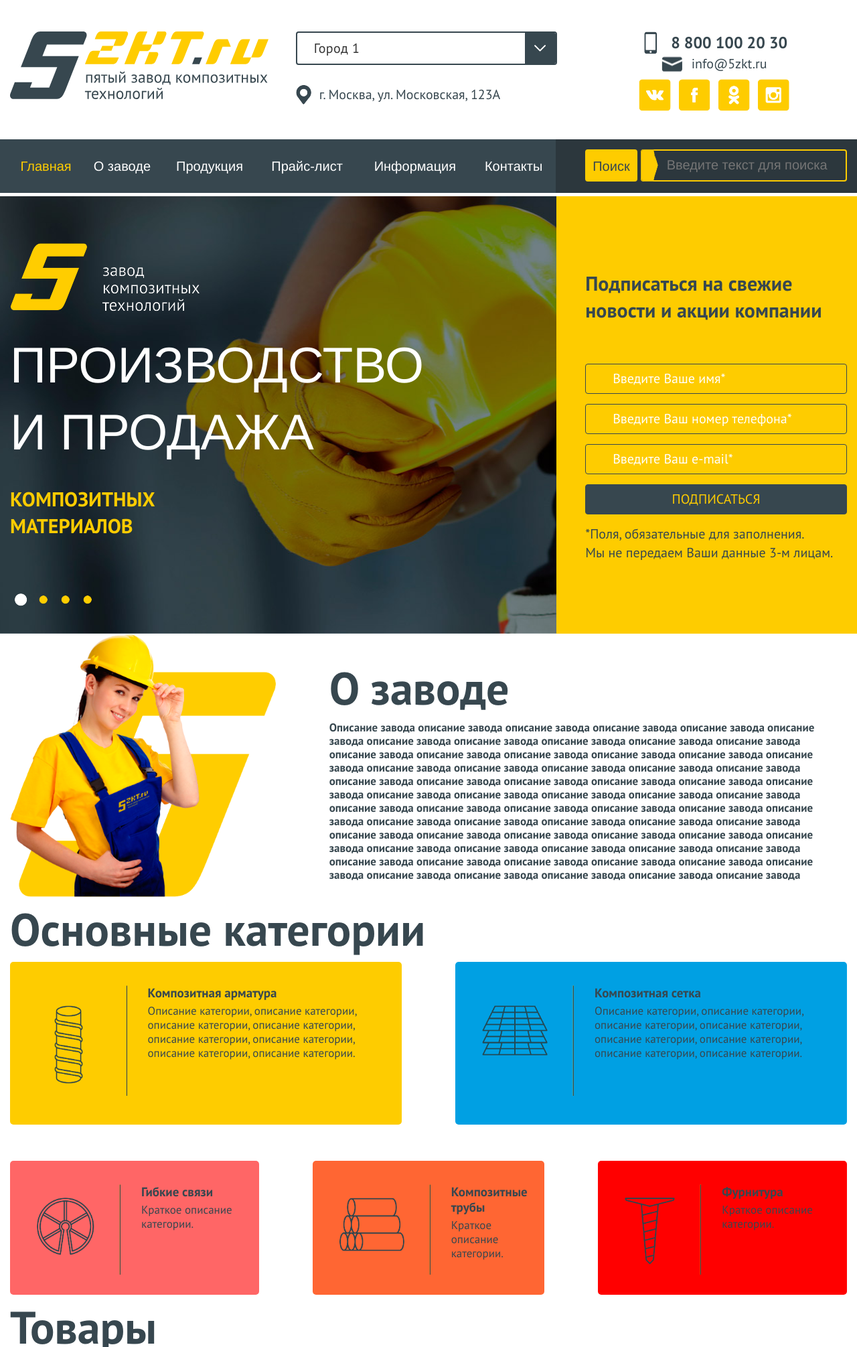
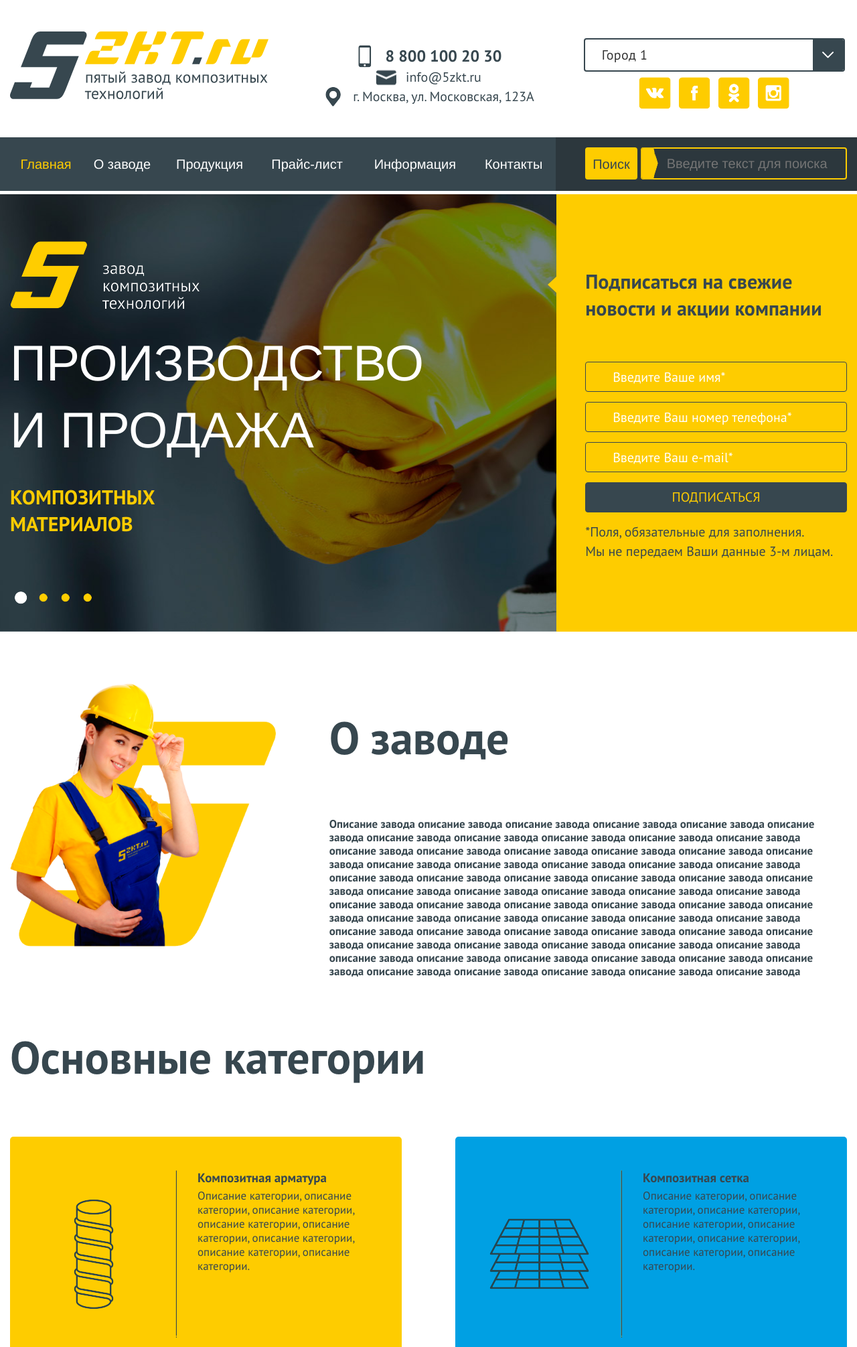
Before and after one commit to anzarshtemp/anzarshtemp.github.io, a PHP site: page / in a window 1280 px wide. Shown: the top 2011 px of the page at 67% size. Run offline with PHP 8.4, Linux system fonts and the light colour scheme.

Commit message:
корректировки

```diff
--- a/app/includes/block1.php
+++ b/app/includes/block1.php
@@ -49,7 +49,7 @@
 			</div>
 		</div>
 	</div>
-	<div class="az-form">
+	<div class="az-form hidden-sm hidden-xs">
 		<div class="az-form-inner-margin-left"></div>
 		<div class="az-form-inner">
 			<span class="az-form-title">Подписаться на свежие новости и акции компании</span>
--- a/app/includes/block3.php
+++ b/app/includes/block3.php
@@ -7,10 +7,11 @@
 				<h2 class="ah-aboutus-title">Основные категории</h2>
 	    	</div>
 	    	<div class="clearfix"></div>
-			<div class="col-lg-6 col-md-6 col-sm-12 col-xs-12">
-				<div class="ah-maincat-wrapp ah-maincat-left ah-maincat-height">
+			<div class="col-lg-6 col-md-6 col-sm-12 col-xs-12 az-pad-right">
+				<!--  ah-maincat-left ah-maincat-height -->
+				<div class="ah-maincat-wrapp ah-maincat-left">
 					<div class="ah-maincat-imgbox">
-						<img src="img/b3_1.png" style="width: 43px; height: 117px" alt="composite rebar">
+						<img src="img/b3_1.png" alt="composite rebar">
 					</div>
 					<div class="ah-maincat-textbox">
 						<span class="ah-maincat-span">Композитная арматура</span>
@@ -18,10 +19,11 @@
 					</div>
 				</div>
 			</div>
-			<div class="col-lg-6 col-md-6 col-sm-12 col-xs-12">
-				<div class="ah-maincat-wrapp ah-maincat-right ah-maincat-height">
+			<div class="col-lg-6 col-md-6 col-sm-12 col-xs-12 az-pad-left">
+				<!--  ah-maincat-right ah-maincat-height -->
+				<div class="ah-maincat-wrapp ah-maincat-right">
 					<div class="ah-maincat-imgbox">
-						<img src="img/b3_2.png" style="width: 98px; height: 75px" alt="composite mesh">
+						<img src="img/b3_2.png" alt="composite mesh">
 					</div>
 					<div class="ah-maincat-textbox">
 						<span class="ah-maincat-span">Композитная сетка</span>
@@ -32,38 +34,44 @@
 
 			<div class="clearfix"></div>
 
-			<div class="col-lg-4 col-md-4 col-sm-12 col-xs-12">
+			<div class="col-lg-4 col-md-12 col-sm-12 col-xs-12">
+				<!-- <div class="ah-maincat-outer"> -->
 					<div class="ah-maincat-wrapp ah-maincat-lit1">
 						<div class="ah-maincat-imgbox1">
-						<img src="img/b3_3.png" style="width: 86px; height: 86px" alt="flexible communications">
+							<img src="img/b3_3.png" alt="flexible communications">
 						</div>
 						<div class="ah-maincat-textbox1">
 							<span class="ah-maincat-span">Гибкие связи</span>
 							<p class="ah-maincat-taxt">Краткое описание категории.</p>
 						</div>
 					</div>
+				<!-- </div> -->
 			</div>
-			<div class="col-lg-4 col-md-4 col-sm-12 col-xs-12">
+			<div class="col-lg-4 col-md-12 col-sm-12 col-xs-12">
+				<!-- <div class="ah-maincat-outer"> -->
 					<div class="ah-maincat-wrapp ah-maincat-lit2">
 						<div class="ah-maincat-imgbox1">
-						<img src="img/b3_4.png" style="width: 97px; height: 80px" alt="Composite pipes">
+							<img src="img/b3_4.png" alt="Composite pipes">
 						</div>
 						<div class="ah-maincat-textbox1">
 							<span class="ah-maincat-span">Композитные трубы</span>
 							<p class="ah-maincat-taxt">Краткое описание категории.</p>
 						</div>
 					</div>
+				<!-- </div> -->
 			</div>
-			<div class="col-lg-4 col-md-4 col-sm-12 col-xs-12">
+			<div class="col-lg-4 col-md-12 col-sm-12 col-xs-12">
+				<!-- <div class="ah-maincat-outer"> -->
 					<div class="ah-maincat-wrapp ah-maincat-lit3">
 						<div class="ah-maincat-imgbox1">
-						<img src="img/b3_5.png" style="width: 75px; height: 100px" alt="findings">
+							<img src="img/b3_5.png" alt="findings">
 						</div>
 						<div class="ah-maincat-textbox1">
 							<span class="ah-maincat-span">Фурнитура</span>
 							<p class="ah-maincat-taxt">Краткое описание категории.</p>
 						</div>
 					</div>
+				<!-- </div> -->
 			</div>
 		</div>
 	</div>
--- a/app/includes/block6.php
+++ b/app/includes/block6.php
@@ -1,6 +1,6 @@
 <div class="clearfix"></div>
 
-<section class="ah-comparative-box">
+<section class="ah-comparative-box hidden-xs">
     <div class="container-fluid">
     	<div class="row">
 			<div class="col-lg-12 col-md-12 col-sm-12 col-xs-12">
--- a/app/includes/header.php
+++ b/app/includes/header.php
@@ -7,7 +7,16 @@
 				</div>
 			</div>
 			<div class="col-lg-4 col-md-4 col-sm-4 col-xs-12">
-				<div class="az-header-middle">
+				<div class="az-header-middle az-margin-top30 az-sm-margin-top17">
+					<div class="az-info-left">
+						<a href="tel:88001002030" class="az-phone">8 800 100 20 30</a><br>
+						<a href="mailto:info@5zkt.ru" class="az-email">info@5zkt.ru</a><br>
+						<span class="az-city">г. Москва, ул. Московская, 123А</span>
+					</div>
+				</div>
+			</div>
+			<div class="col-lg-4 col-md-4 col-sm-4 col-xs-12">
+				<div class="az-info az-margin-top10 clearfix">
 					<div class="az-select az-right az-select_style az-margin-top10">
 						<select>
 							<option value="1">Город 1</option>
@@ -17,15 +26,6 @@
 							<option value="5">Город 5</option>
 							<option value="6">Город 6</option>
 						</select>
-					</div>
-					<span class="az-city az-margin-top30 az-sm-margin-top17">г. Москва, ул. Московская, 123А</span>
-				</div>
-			</div>
-			<div class="col-lg-4 col-md-4 col-sm-4 col-xs-12">
-				<div class="az-info az-margin-top10 clearfix">
-					<div class="az-info-left pull-left">
-						<a href="tel:88001002030" class="az-phone">8 800 100 20 30</a><br>
-						<a href="mailto:info@5zkt.ru" class="az-email">info@5zkt.ru</a>
 					</div>
 					<div class="az-info-soc az-margin-top8">
 						<a href="#" class="az-vk"></a>
--- a/app/sass/_media.sass
+++ b/app/sass/_media.sass
@@ -62,17 +103,17 @@
 		font-size: 68px
 	.ah-maincat-imgbox
 		&::before
-			height: 165px
+			// height: 165px
 	.ah-maincat-height
 		height: 243px
 	.ah-maincat-left
-		margin-right: 25px
+		// margin-right: 25px
 	.ah-maincat-right
-		margin-left: 25px
-		margin-bottom: 27px
+		// margin-left: 25px
+		// margin-bottom: 27px
 	.ah-maincat-imgbox1
 		&::before
-			height: 135px
+			// height: 135px
 	/**/
 
 
@@ -83,18 +124,18 @@
 			a
 				padding: 10px 20px 10px 79px
 	.ah-maincat-lit1
-		margin-right: 25px
+		// margin-right: 25px
 	.ah-maincat-lit2
-		margin-left: 25px
-		margin-right: 25px
+		// margin-left: 25px
+		// margin-right: 25px
 	.ah-maincat-lit3
-		margin-left: 25px
+		// margin-left: 25px
 	/**/
 
 @media only screen and (min-width : 1250px)
 	.ah-maincat-imgbox1
-		padding: 0px 40px
-		padding-top: 20px
+		// padding: 0px 40px
+		// padding-top: 20px
 
 @media only screen and (min-width : 1300px)
 	.ah-maincat-span
--- a/app/sass/_style.sass
+++ b/app/sass/_style.sass
@@ -29,7 +29,10 @@ li
 	position: relative
 	cursor: pointer
 	border-radius: 4px
+	text-align: left
 	max-width: 390px
+	margin-right: auto
+	margin-left: auto
 	/*overflow: hidden;*/
 
 .az-select select
@@ -102,7 +105,7 @@ li
 /*select*/
 
 .az-city
-	padding-left: 35px
+	padding-left: 45px
 	display: inline-block
 	font-size: 20px
 	font-family: "PT Sans"
@@ -113,7 +116,7 @@ li
 		position: absolute
 		top: 50%
 		transform: translate(0, -50%)
-		left: 0
+		left: 4px
 		width: 23px
 		height: 30px
 		background: url(../img/az-baloon.png) no-repeat left top
@@ -151,9 +154,10 @@ li
 		width: 31px
 		height: 23px
 		background: url(../img/az-envelope.png) no-repeat left top
-
+.az-info
+	text-align: center
 .az-info-soc
-	float: right
+	// float: right
 	a
 		display: inline-block
 		width: 48px
@@ -435,6 +439,18 @@ li
 	background: #fecc00
 	padding-right: 15px
 	padding-top: 110px
+	position: relative
+	&::before
+		position: absolute
+		top: 122px
+		left: -13px
+		border-right: 14px solid #fecc00
+		border-top: 13px solid transparent
+		border-bottom: 13px solid transparent
+		content: ''
+		width: 0
+		height: 0
+		z-index: 3
 	.az-form-inner-margin-left
 		width: 10%
 		max-width: 61px
@@ -652,8 +668,11 @@ li
 
 
 /*margin*/
+
 .az-margin-bottom65
 	margin-bottom: 65px
+.az-margin-top77
+	margin-top: 77px
 .az-margin-top60
 	margin-top: 60px
 .az-margin-top40
--- a/app/sass/main.sass
+++ b/app/sass/main.sass
@@ -10,9 +10,13 @@ h2
 	font-size: 48px
 	font-family: "PT Sans Bold", sans-serif
 	margin: 0
+	margin-bottom: 70px
 .no-padd
 	padding-left: 0
 	padding-right: 0
+.ah-aboutus
+	padding-top: 77px
+	padding-bottom: 70px
 .ah-aboutus-text
 	color: #37474f
 	font-size: 17px
@@ -24,33 +28,24 @@ h2
 	width: 100%
 	padding-top: 33px
 	padding-left: 50px
+.ah-maincat-outer
+	padding: 35px 0px
 .ah-maincat-wrapp
-	padding: 35px 0px
+	display: table
+	height: 350px
+	width: 100%
+	padding: 50px 0
+	// outline: 1px solid red
+	margin-bottom: 70px
 .ah-maincat-height
-	height: auto
+
 .ah-maincat-imgbox
 	position: relative
 	display: table-cell
-	width: 30%
-	vertical-align: top
-	padding: 0px 40px
-	padding-top: 30px
-	text-align: center
-	&::before
-		position: absolute
-		content: ""
-		background: url(../img/ah-border.png)
-		width: 3px
-		height: 100%
-		right: 0px
-		top: 0px
-.ah-maincat-imgbox1
-	position: relative
-	display: table-cell
-	width: 30%
-	vertical-align: top
-	padding: 0px 14px
-	padding-top: 20px
+	width: 250px
+	vertical-align: middle
+	// padding: 0px 40px
+	// padding-top: 30px
 	text-align: center
 	&::before
 		position: absolute
@@ -62,12 +57,29 @@ h2
 		top: 0px
 .ah-maincat-textbox
 	display: table-cell
-	width: 70%
+	// width: 70%
 	vertical-align: top
 	padding: 0px 30px 0px 30px
+.ah-maincat-imgbox1
+	position: relative
+	display: table-cell
+	width: 200px
+	vertical-align: middle
+	// padding: 0px 14px
+	// padding-top: 20px
+	text-align: center
+	&::before
+		position: absolute
+		content: ""
+		background: url(../img/ah-border.png)
+		width: 3px
+		height: 100%
+		right: 0px
+		top: 0px
+
 .ah-maincat-textbox1
 	display: table-cell
-	width: 70%
+	// width: 70%
 	vertical-align: top
 	padding: 0px 30px 0px 30px
 .ah-maincat-span
@@ -85,8 +97,8 @@ h2
 	font-family: "PT Sans", sans-serif
 	margin: 0
 .ah-maincat-lit1, .ah-maincat-lit2, .ah-maincat-lit3
-	height: 200px
-	margin-top: 27px
+	height: 290px
+	// margin-top: 27px
 .ah-maincat-lit1
 	background: #ff6666;
 	margin-right: 0px
@@ -100,16 +112,20 @@ h2
 	margin-left: 0px
 	background: #ff0000;
 	border-radius: 5px
+.az-pad-right
+	padding-right: 40px
+.az-pad-left
+	padding-left: 40px
 .ah-maincat-left
 	background: #fecc00
 	border-radius: 5px
-	margin-right: 0px
-	margin-bottom: 27px
+	// margin-right: 0px
+	// margin-bottom: 27px
 .ah-maincat-right
 	background: #00a0e3
 	border-radius: 5px
-	margin-left: 0px
-	margin-bottom: 0px
+	// margin-left: 0px
+	// margin-bottom: 0px
 .ah-product-marg_l
 	margin-left: 0
 .ah-product-marg_r
@@ -199,6 +215,9 @@ h2
 	color: #fecc00  !important
 	padding-bottom: 20px !important
 	padding-left: 78px !important
+.ah-comparative-box
+	padding-top: 135px
+	padding-bottom: 153px
 .ah-content_tab1-title
 	display: block
 	padding: 13px 0px 17px 70px
@@ -271,6 +290,9 @@ h2
 	display: block
 	background: #cccccc
 	padding: 6px 15px 5px 20px
+	white-space: nowrap
+	border: 1px solid #fff
+	// margin-top: 1px
 .ah-tabitem1
 	width: 81%
 .ah-tabitem11
@@ -370,7 +392,7 @@ h2
 .ah-upimg
 	margin-top: 99px
 /* MyComment */
-.mfp-close
+.mfp-close, .mfp-close:active
 	right: unset !important
 	left: 67px
 	top: 30px
```
Also changed, not shown: other parts of app/sass/_media.sass (+41 -0 lines), app/includes/block4.php (+8 -8 lines), app/css/main.min.css. Lines whose indentation alone changed are shown as unchanged.
